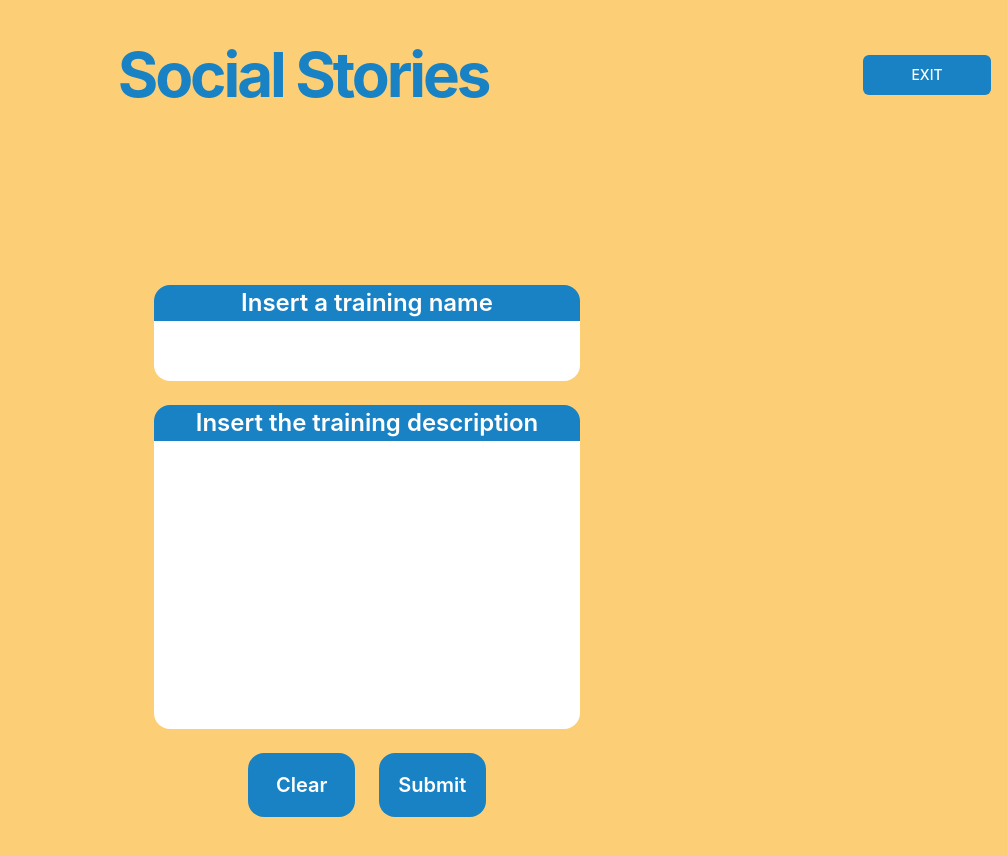
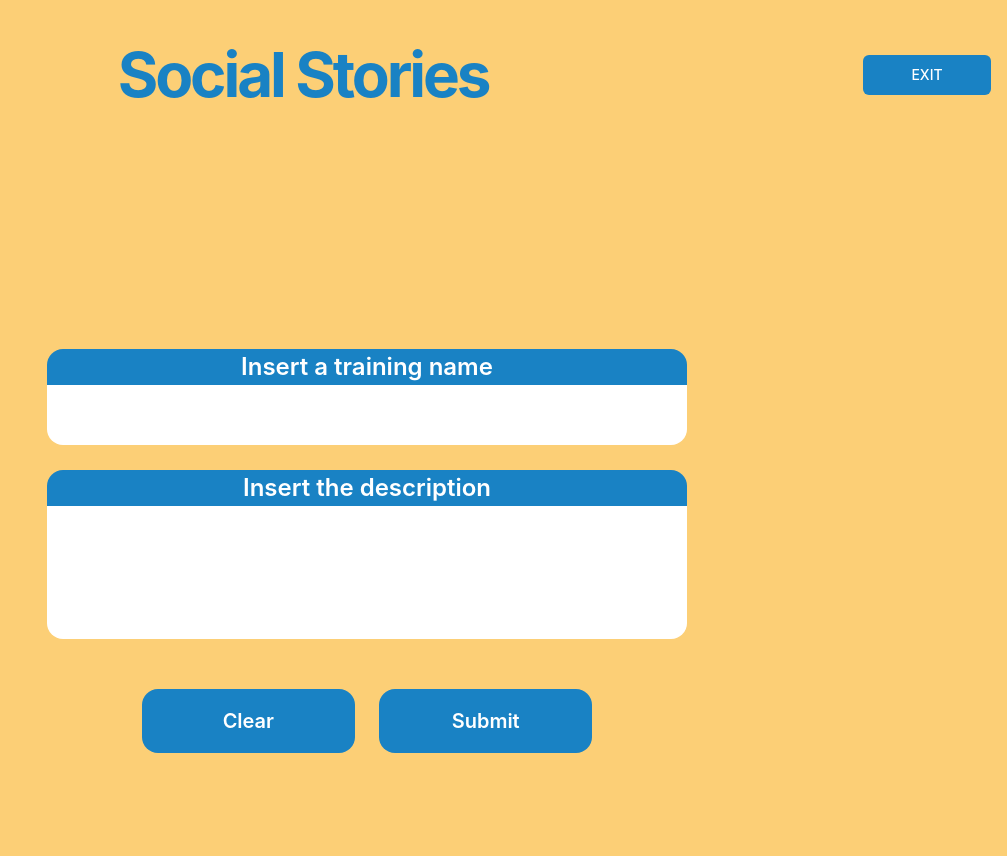
Before and after one commit to lele1001/AUI-SocialStories, a React (Vite) app: page /inputs in a window 1280 px wide. Shown: the top 856 px of the page, without its empty margins (273-1280 px from the left). Built offline with nearby package versions, Linux system fonts and the light colour scheme.

Commit message:
added Story page

```diff
--- a/src/_root/pages/Inputs.tsx
+++ b/src/_root/pages/Inputs.tsx
@@ -5,18 +5,24 @@ import { useNavigate } from "react-router-dom";
 const Inputs = () => {
   const navigate = useNavigate()
 
-  const sendInput = async (name: HTMLTextAreaElement, desc: HTMLTextAreaElement) => {
-    if ((!name || !desc) || (name.value == '' || desc.value == '')) {
-      alert('Please enter some text');
-      return;
+  async function handleSubmit(e: any) {
+    e.preventDefault();
+    const form = e.target;
+    const formData = new FormData(form);
+
+    if (formData.get('trainingName') == '' || formData.get('trainingDesc') == '') {
+      alert('Error: Please fill all the fields')
+      return
     }
+
+    // Or you can work with it as a plain object:
+    const formJson = Object.fromEntries(formData.entries());
+    console.log(formJson);
 
     // Function to send data to Python
     /* try {
-      const nameResp = await axios.post('http://your-python-server/api/endpoint', name);
+      const nameResp = await axios.post('http://your-python-server/api/endpoint', formJson);
       console.log(nameResp.data); // Handle the response from Python
-      const descResp = await axios.post('http://your-python-server/api/endpoint', desc);
-      console.log(descResp.data); // Handle the response from Python
     } catch (error) {
       console.error('Error sending data:', error);
       return
@@ -26,29 +32,21 @@ const Inputs = () => {
     navigate(path)
   }
 
-  const trName = document.getElementById('trainingName') as HTMLTextAreaElement;
-  const trDesc = document.getElementById('trainingDesc') as HTMLTextAreaElement;
+  return (
+    <form className="flex flex-col flex-center h-full w-full" method="post" onSubmit={handleSubmit}>
+      <label className='input_label'>Insert a training name</label>
+      <textarea className="input_text_s" name='trainingName' defaultValue=""></textarea>
+      <hr style={{ height: 25 }}/>
 
-  const clearInput = (name: HTMLTextAreaElement, desc: HTMLTextAreaElement): void => {
-    name.value = '';
-    desc.value = '';
-  };
+      <label className='input_label'>Insert the description</label>
+      <textarea className="input_text_b" name='trainingDesc' defaultValue=""></textarea>
+      <hr style={{ height: 50 }} />
 
-  return (
-    <div className="flex flex-col flex-center h-full gap-6">
-      <div className="flex flex-col flex-center w-full">
-        <label className='input_label'>Insert a training name</label>
-        <textarea className="input_text_s" id='trainingName'> </textarea>
+      <div className="flex flex-row flex-center w-full gap-6">
+        <Button className="submit_button" type="reset">Clear</Button>
+        <Button className="submit_button" type="submit">Submit</Button>
       </div>
-      <div className="flex flex-col flex-center w-full">
-        <label className='input_label'>Insert the training description</label>
-        <textarea className="input_text_b" id='trainingDesc'> </textarea>
-      </div>
-      <div className="flex flex-row flex-center w-full gap-6">
-        <Button className="submit_button" onClick={() => clearInput(trName, trDesc)}>Clear</Button>
-        <Button className="submit_button" onClick={() => sendInput(trName, trDesc)}>Submit</Button>
-      </div>
-    </div>
+    </form>
   )
 }
 
--- a/src/_root/pages/Story.tsx
+++ b/src/_root/pages/Story.tsx
@@ -1,7 +1,16 @@
+import { Button } from "@/components/ui/button"
+
 const Story = () => {
   return (
-    <div className="storyContainer">
-
+    <div className="flex flex-row h-full">
+      <div className="storyContainer">
+        <div className="storyText"></div>
+        <div className="flex flex-row gap-6">
+          <Button className="button_primary">Previous</Button>
+          <Button className="button_primary">Next</Button>
+        </div>
+      </div>
+      <img className="w-3/4 h-full"/>
     </div>
   )
 }
--- a/src/components/shared/Dialogue.tsx
+++ /dev/null
@@ -1,8 +0,0 @@
-
-const Dialogue = () => {
-  return (
-    <div>Dialogue</div>
-  )
-}
-
-export default Dialogue
--- a/src/globals.css
+++ b/src/globals.css
@@ -18,24 +18,25 @@
   }
 
   .storyContainer {
-    @apply flex flex-col justify-start items-center bg-white p-5 gap-5 w-465 h-full;
+    @apply flex flex-col justify-start items-center bg-white p-5 gap-5 w-1/4 h-full;
   }
 
   .input_text_b {
-    @apply w-1/3 h-72 rounded-2xl rounded-t-none resize-none outline-none text-[20px] text-center font-semibold whitespace-normal;
+    @apply w-1/2 h-1/6 rounded-2xl rounded-t-none resize-none outline-none text-[20px] text-center font-semibold;
+  }
+
+  .input_text_s {
+    @apply w-1/2 rounded-2xl rounded-t-none resize-none outline-none text-[20px] text-center font-semibold;
+  }
+
+  .input_label {
+    @apply bg-my-blue text-white w-1/2 rounded-2xl rounded-b-none text-[24px] font-semibold flex flex-col flex-center whitespace-normal;
     max-width: 75%;
   }
 
-  .input_text_s {
-    @apply w-1/3 rounded-2xl rounded-t-none resize-none outline-none text-[20px] text-center font-semibold whitespace-normal;
-    max-width: 75%;
+  .storyText {
+    @apply h-5/6 text-[20px] text-center p-2;
   }
-
-  .input_label {
-    @apply bg-my-blue text-white w-1/3 rounded-2xl rounded-b-none text-[24px] font-semibold flex flex-col flex-center whitespace-normal;
-    max-width: 75%;
-  }
-
 }
 
 @layer utilities {
@@ -139,7 +140,7 @@
   }
 
   .submit_button {
-    @apply bg-my-blue text-white w-1/12 rounded-2xl text-[20px] font-semibold py-8 whitespace-normal !important;
+    @apply bg-my-blue text-white w-1/6 rounded-2xl text-[20px] font-semibold py-8 whitespace-normal !important;
     max-width: 75%;
   }
 
--- a/tailwind.config.js
+++ b/tailwind.config.js
@@ -3,12 +3,14 @@ const defaultTheme = require('tailwindcss/defaultTheme')
 
 module.exports = {
   darkMode: ['class'],
+
   content: [
     './pages/**/*.{ts,tsx}',
     './components/**/*.{ts,tsx}',
     './app/**/*.{ts,tsx}',
     './src/**/*.{ts,tsx}',
   ],
+
   theme: {
     container: {
       center: true,
@@ -17,6 +19,7 @@ module.exports = {
         '2xl': '1400px',
       },
     },
+
     extend: {
       colors: {
         'my-yellow': '#FCBF49BF',
@@ -31,22 +34,6 @@ module.exports = {
 
       fontFamily: {
         inter: ['Inter', 'sans-serif'],
-
-      },
-
-      keyframes: {
-        'accordion-down': {
-          from: { height: 0 },
-          to: { height: 'var(--radix-accordion-content-height)' },
-        },
-        'accordion-up': {
-          from: { height: 'var(--radix-accordion-content-height)' },
-          to: { height: 0 },
-        },
-      },
-      animation: {
-        'accordion-down': 'accordion-down 0.2s ease-out',
-        'accordion-up': 'accordion-up 0.2s ease-out',
       },
     },
   },
```
